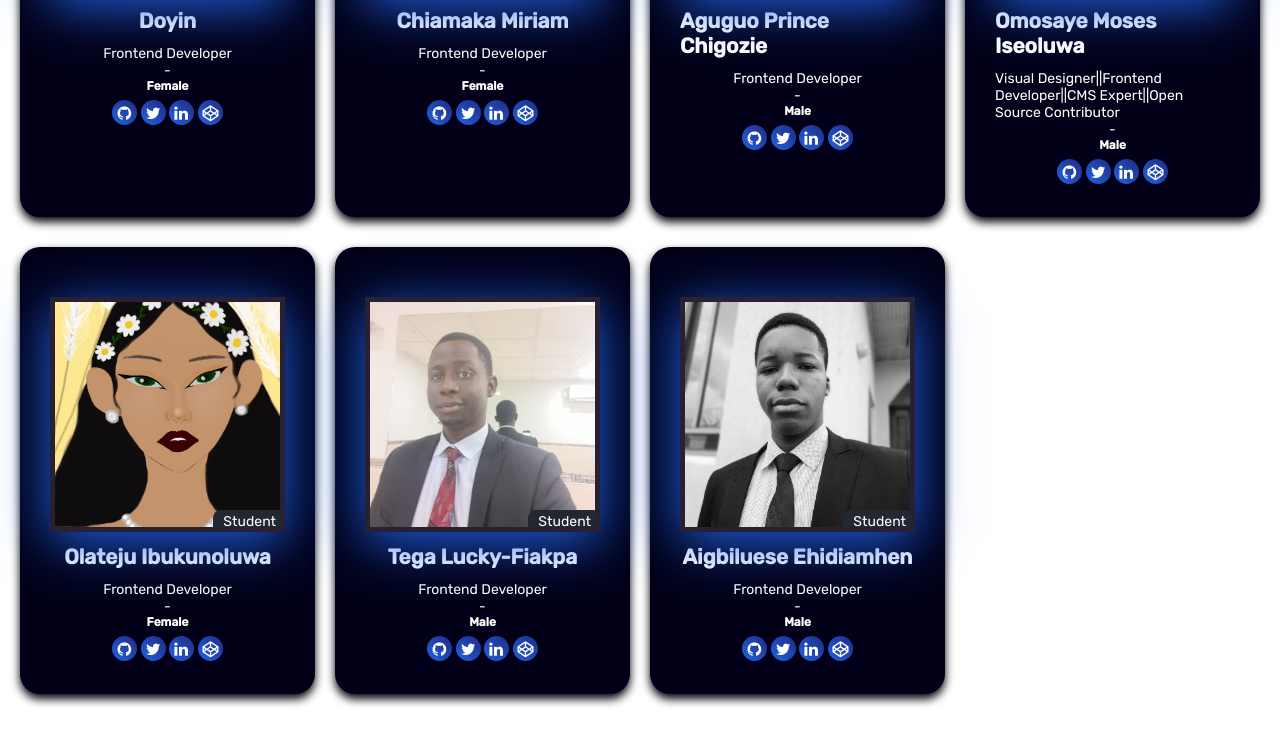
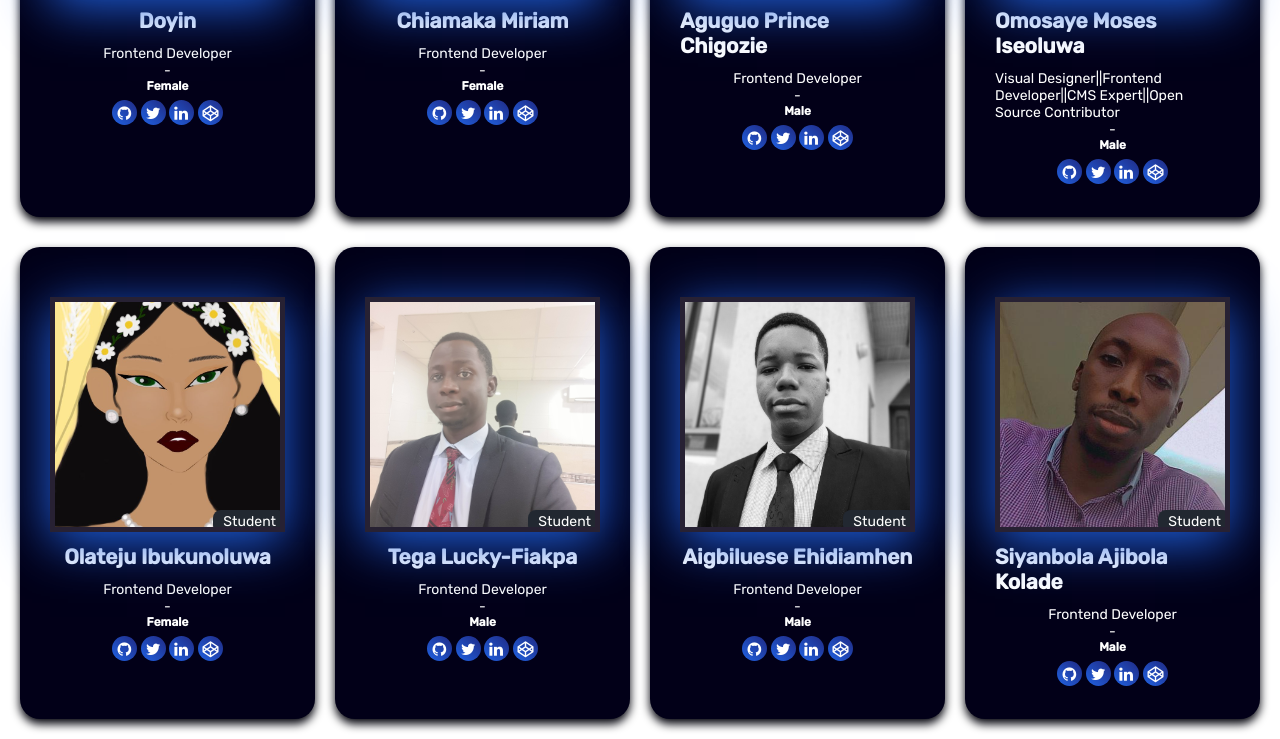
Before and after one commit to isiakaabd/zuri-developers, a plain HTML site: page index.html in a window 1280 px wide. Shown: the part 2892-3631 px from the top of the page. Before the commit the page ends 3606 px from the top, so only its background shows below. Drawn offline with Linux system fonts and the light colour scheme.

Commit message:
Added Siyanbola Ajibola Profile

```diff
--- a/index.html
+++ b/index.html
@@ -1077,6 +1077,43 @@
 					</li>
 				</ul>
 			</div>
+
+			<!-- twenty seventh profile -->
+
+			<div class="card">
+				<div class="profile-image aspect-ratio">
+					<div class="role">Student</div>
+					<img
+						src="assets/profile-images/Siyanbola Ajibola Kolade.jpg"
+						alt="Siyanbola Ajibola Kolade"
+						class="card-image"
+					/>
+				</div>
+				<p class="full-name">Siyanbola Ajibola Kolade</p>
+				<div class="container">
+					<div class="postx">Frontend Developer</div>
+					&emsp;-&emsp;
+					<div class="gender">Male</div>
+				</div>
+				<ul class="social-icons">
+					<li>
+						<a href="https://github.com/harjeeyborlah"><i class="fa fa-github"></i></a>
+					</li>
+					<li>
+						<a href="#"
+							><i class="fa fa-twitter"></i
+						></a>
+					</li>
+					<li>
+						<a href="https://www.linkedin.com/in/siyanbolaajibola/"
+							><i class="fa fa-linkedin"></i
+						></a>
+					</li>
+					<li>
+						<a href="https://codepen.io/Ticket101"><i class="fa fa-codepen"></i></a>
+					</li>
+				</ul>
+			</div>
 		</main>
 		<script src="./assets/main.js"></script>
 	</body>
```
Also changed, not shown: assets/profile-images/Siyanbola Ajibola Kolade.jpg (added), 1 other file.
